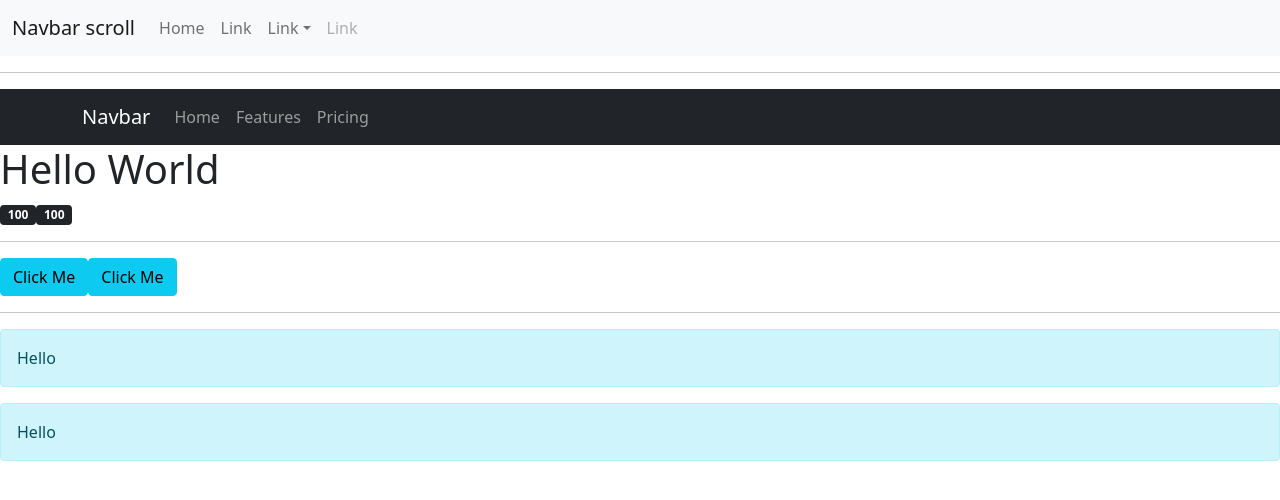
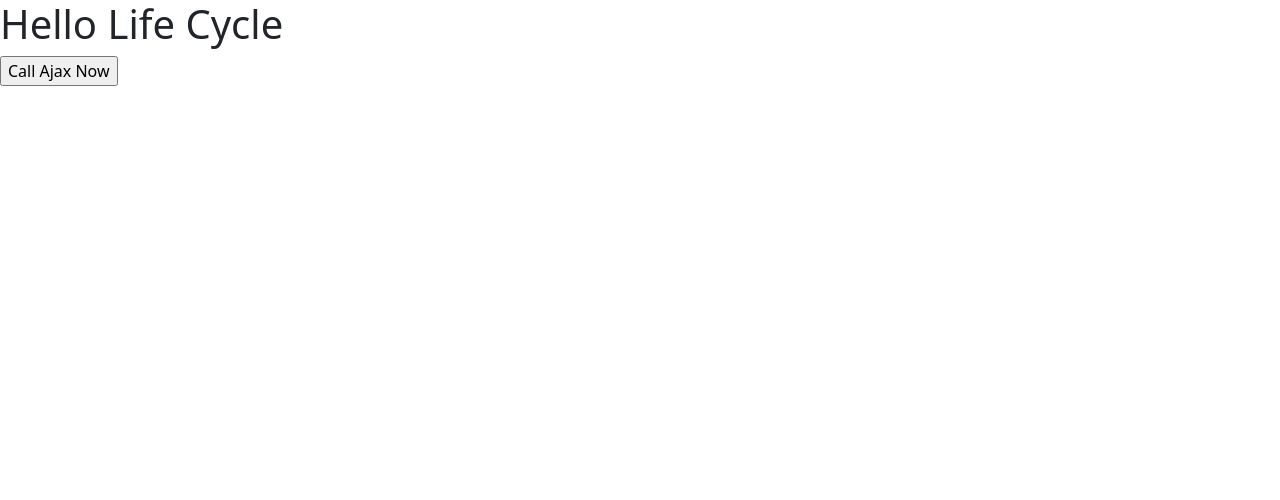
Before and after one commit to dac-2022/day18-my-react-app, a React (Create React App) app: page / in a window 1280 px wide. Shown: the top 500 px of the page. Built offline with nearby package versions, Linux system fonts and the light colour scheme.

Commit message:
basic ajax integration with react.

```diff
--- a/package.json
+++ b/package.json
@@ -6,6 +6,7 @@
     "@testing-library/jest-dom": "^5.16.4",
     "@testing-library/react": "^13.3.0",
     "@testing-library/user-event": "^13.5.0",
+    "axios": "^0.27.2",
     "bootstrap": "^5.1.3",
     "react": "^18.2.0",
     "react-bootstrap": "^2.4.0",
--- a/src/App.js
+++ b/src/App.js
@@ -1,72 +1,26 @@
-import {
-  Alert,
-  Badge,
-  Button,
-  Container,
-  Nav,
-  Navbar,
-  NavDropdown,
-} from "react-bootstrap";
+import axios from "axios";
+import { useEffect, useRef, useState } from "react";
 
 function App() {
+  let [list, setList] = useState([]);
+
+  let callAjaxNow = async () => {
+    const url = "https://jsonplaceholder.typicode.com/posts";
+    let res = await axios.get(url);
+
+    // react specifc, updating the statful variable.
+    const newList = [...res.data];
+    setList(newList);
+  };
+
   return (
     <div>
-      <Navbar bg="light" expand="lg">
-        <Container fluid>
-          <Navbar.Brand href="#">Navbar scroll</Navbar.Brand>
-          <Navbar.Toggle aria-controls="navbarScroll" />
-          <Navbar.Collapse id="navbarScroll">
-            <Nav
-              className="me-auto my-2 my-lg-0"
-              style={{ maxHeight: "100px" }}
-              navbarScroll
-            >
-              <Nav.Link href="#action1">Home</Nav.Link>
-              <Nav.Link href="#action2">Link</Nav.Link>
-              <NavDropdown title="Link" id="navbarScrollingDropdown">
-                <NavDropdown.Item href="#action3">Action</NavDropdown.Item>
-                <NavDropdown.Item href="#action4">
-                  Another action
-                </NavDropdown.Item>
-                <NavDropdown.Divider />
-                <NavDropdown.Item href="#action5">
-                  Something else here
-                </NavDropdown.Item>
-              </NavDropdown>
-              <Nav.Link href="#" disabled>
-                Link
-              </Nav.Link>
-            </Nav>
-          </Navbar.Collapse>
-        </Container>
-      </Navbar>
+      <h1>Hello Life Cycle</h1>
+      <input type="button" value="Call Ajax Now" onClick={callAjaxNow} />
 
-      <hr />
-      <Navbar bg="dark" variant="dark">
-        <Container>
-          <Navbar.Brand href="#home">Navbar</Navbar.Brand>
-          <Nav className="me-auto">
-            <Nav.Link href="#home">Home</Nav.Link>
-            <Nav.Link href="#features">Features</Nav.Link>
-            <Nav.Link href="#pricing">Pricing</Nav.Link>
-          </Nav>
-        </Container>
-      </Navbar>
-
-      <h1>Hello World</h1>
-
-      <span className="badge bg-dark">100</span>
-      <Badge bg="dark">100</Badge>
-
-      <hr />
-
-      <input type="button" value="Click Me" className="btn btn-info" />
-      <Button variant="info">Click Me</Button>
-
-      <hr />
-
-      <div className="alert alert-info">Hello</div>
-      <Alert variant="info">Hello</Alert>
+      {list.map((item, index) => (
+        <div key={index}>{item.title}</div>
+      ))}
     </div>
   );
 }
```
Also changed, not shown: 1 other file (tests, documents, lock files or other folders).
